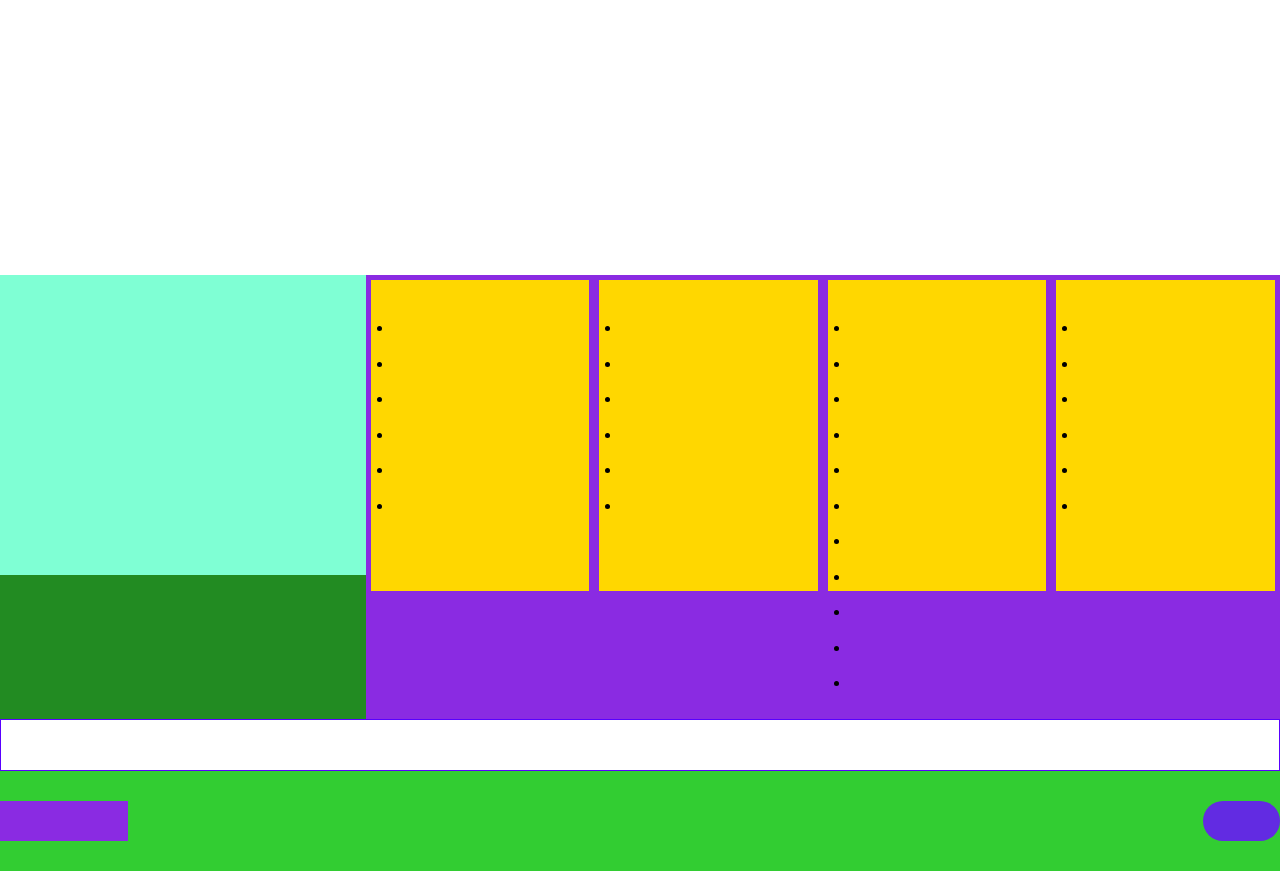
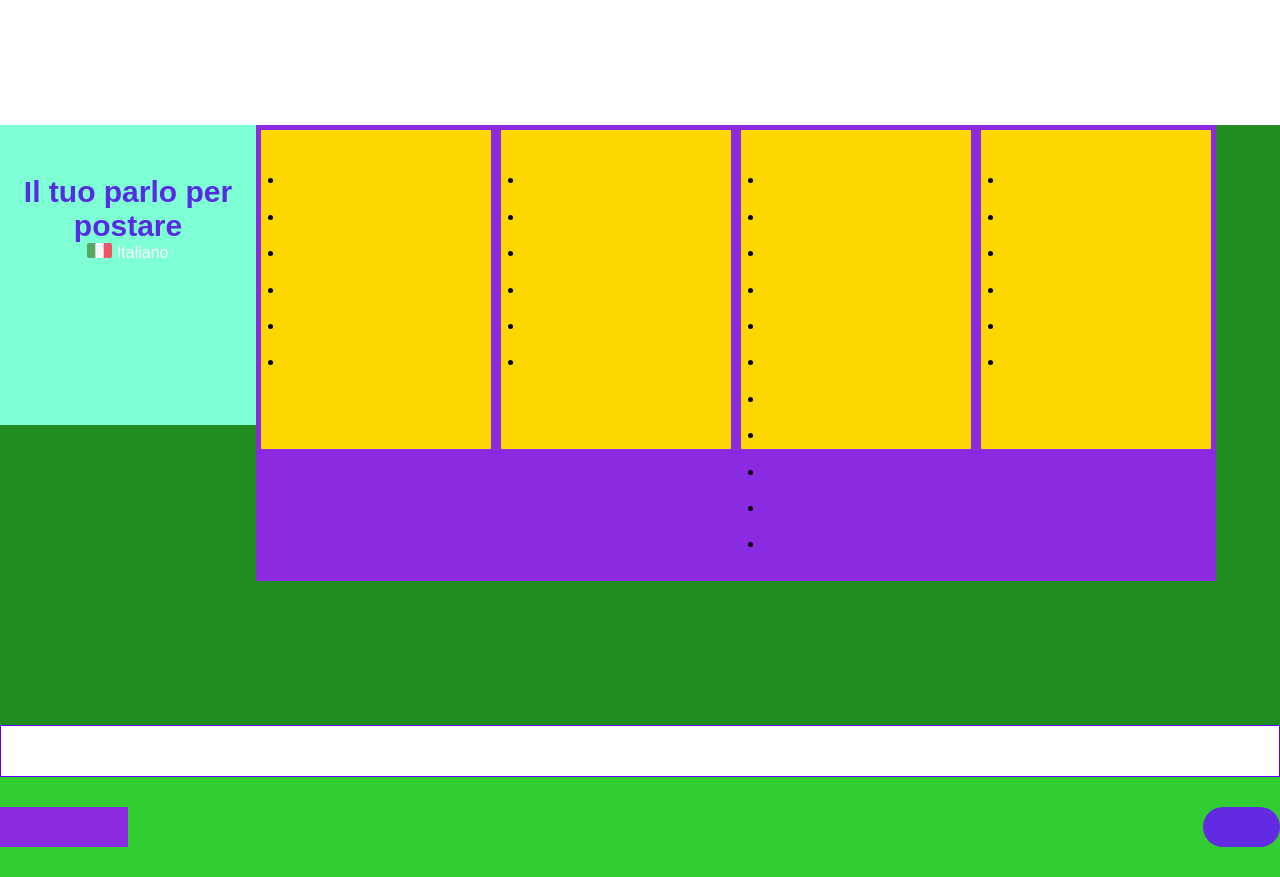
Before and after one commit to sollendy/htmlcss-discord, a plain HTML site: page index.html in a window 1280 px wide. Shown: the part 3825-4702 px from the top of the page. Drawn offline with Linux system fonts and the light colour scheme.

Commit message:
footer inizializzato

```diff
--- a/css/style.css
+++ b/css/style.css
@@ -154,6 +154,7 @@ header nav{
 }
 
 .main-close{
+    height: 550px;
     display: flex;
     flex-direction: column;
     justify-content: center;
@@ -188,7 +189,7 @@ header nav{
 footer{
     background-color: forestgreen;
     width: 100%;
-    height: 80%;
+    height: 600px;
     /* height: 700px; */
 }
 
@@ -198,9 +199,25 @@ footer{
 }
 
 footer aside{
+    padding-top: 50px;
     height: 300px;
-    width: 30%;
+    width: 20%;
     background-color: aquamarine;
+    text-align: center;
+}
+
+footer aside h1{
+    color: rgb(86, 43, 226);
+    font-size: 30px;
+}
+
+footer aside img{
+    width: 25px;
+    height: 15px;
+}
+
+footer aside span{
+    color: white;
 }
 
 #lista-supporto{
--- a/index.html
+++ b/index.html
@@ -93,7 +93,10 @@
     <footer>
         <section id="foot-container">
             <aside>
-                <h1></h1>
+                <h1>Il tuo parlo per postare</h1>
+                <img src="img/ita.png" alt="tricolore">
+                <span>Italiano</span>
+                <i class="fa-brands fa-facebook"></i>
             </aside>
             <section id="lista-supporto">
                 <div class="liste lista-1">
```
